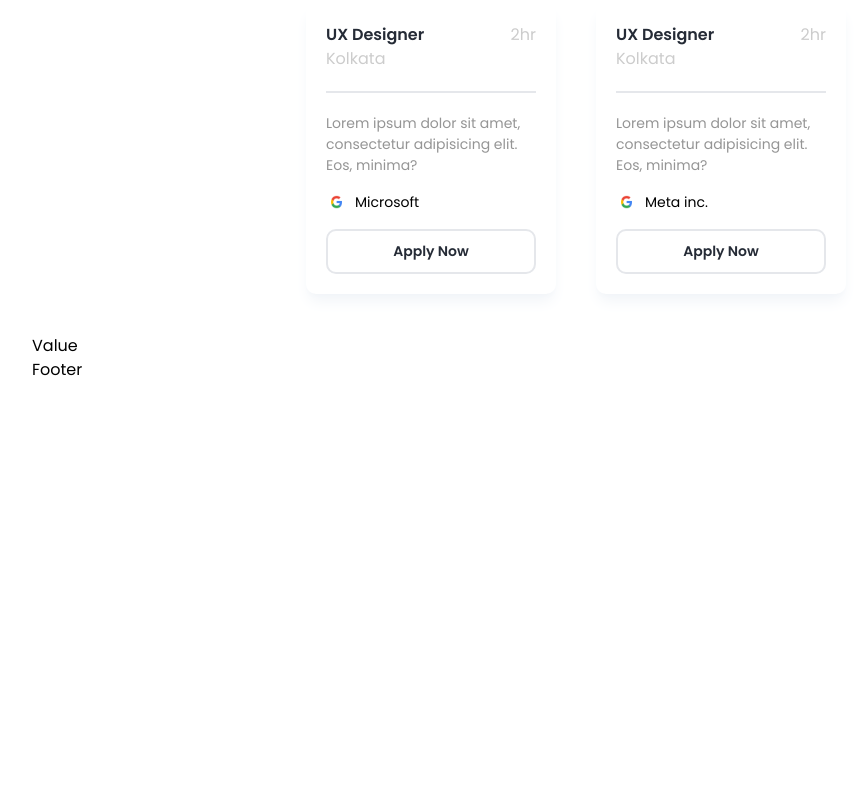
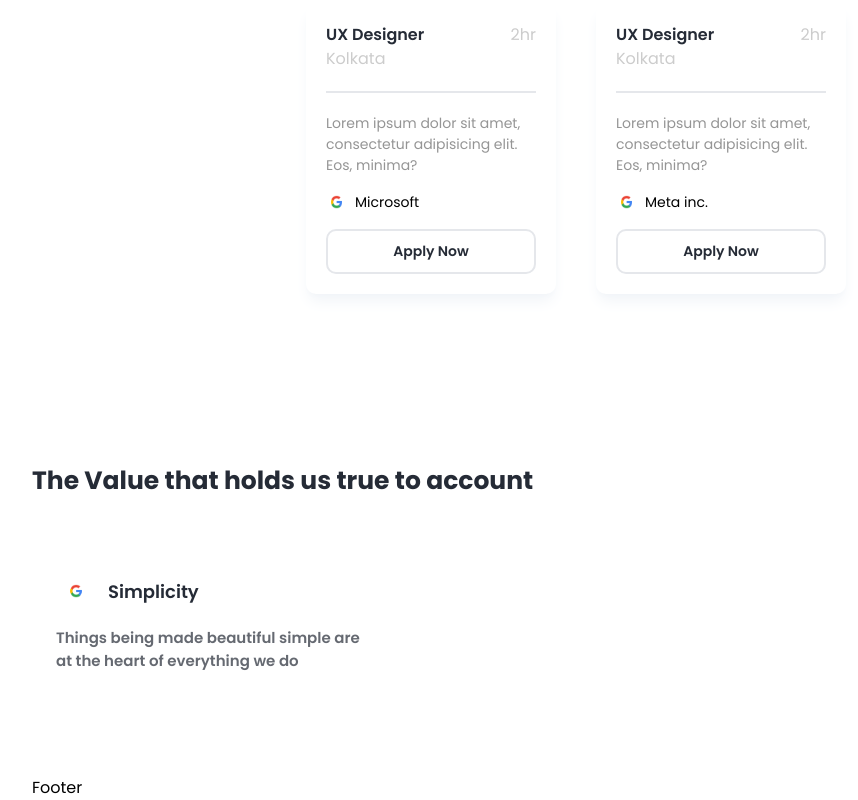
Before and after one commit to subhwhoo/jobsearch, a React (Vite) app: page / in a window 1280 px wide. Shown: the part 1098-1898 px from the top of the page, without its empty margins (64-922 px from the left). Before the commit the page ends 1480 px from the top, so only its background shows below. Built offline with nearby package versions, Linux system fonts and the light colour scheme; some icons are missing.

Commit message:
Started Value Section

```diff
--- a/src/Components/JobDiv/Jobs.jsx
+++ b/src/Components/JobDiv/Jobs.jsx
@@ -128,7 +128,7 @@ const Jobs = () => {
                 </div>
                 <button
                   className={
-                    "border-[2px] rounded-[10px] block p-[10px] w-full text-[14px] font-semibold text-textColor hover:bg-white group-hover/item:text-textColor group-hover:text-white"
+                    "border-[2px] rounded-[10px] block p-[10px] w-full text-[14px] font-semibold text-textColor hover:bg-black group-hover/item:text-textColor group-hover:text-white"
                   }
                 >
                   Apply Now
--- a/src/Components/ValueDiv/Value.jsx
+++ b/src/Components/ValueDiv/Value.jsx
@@ -1,11 +1,42 @@
-import React from 'react';
+import React from "react";
+import logo from "../../Assets/google.png";
 
 const Value = () => {
-    return (
-        <div>
-            Value
+  return (
+    <div className={"mb-[4rem] mt-[6rem]"}>
+      <h1
+        className={
+          "text-textColor text-[25px] py-[2rem] pb-[3rem] font-bold w-[] block"
+        }
+      >
+        The Value that holds us true to account
+      </h1>
+      <div className={"grid gap-[10rem grid-cols-3 items-center"}>
+        <div className="singleGrid rounded-[10px] hover:bg-[#eeedf7] p-[1.5rem]">
+          <div className={"flex items-center gap-3"}>
+            <div
+              className={
+                "imgDiv p-[4px] rounded-[.8rem] bg-inherit-[#dedef8] h-[40px] w-[40px] flex items-center justify-center"
+              }
+            >
+              <img src={logo} alt="" className={"w-[70%]"} />
+            </div>
+            <span className={"font-semibold text-textColor text-[18px]"}>
+              Simplicity
+            </span>
+          </div>
+          <p
+            className={
+              "text-[15px] text-textColor opacity-[.7] py-[1rem] font-semibold"
+            }
+          >
+            Things being made beautiful simple are at the heart of everything we
+            do
+          </p>
         </div>
-    );
+      </div>
+    </div>
+  );
 };
 
 export default Value;
```
